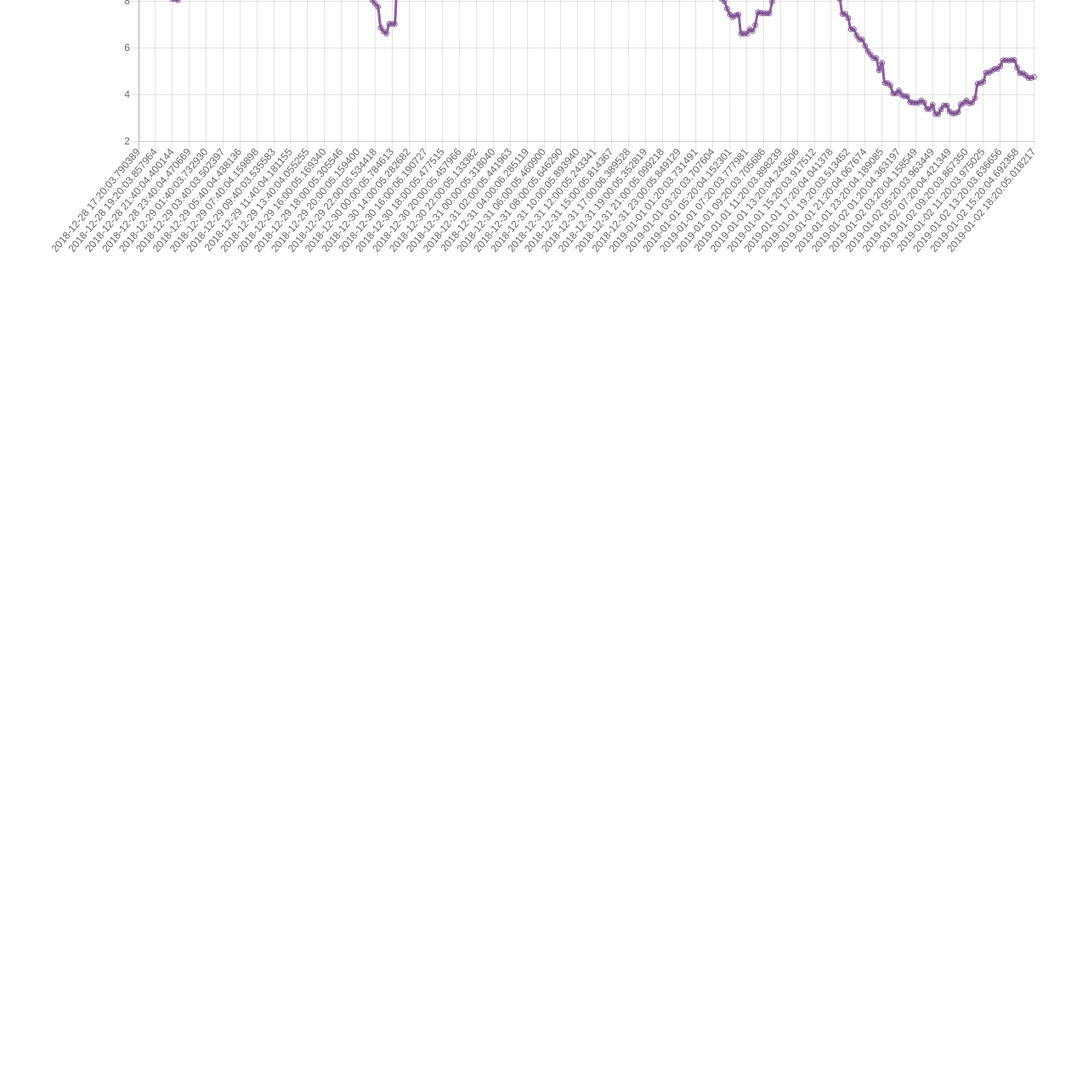
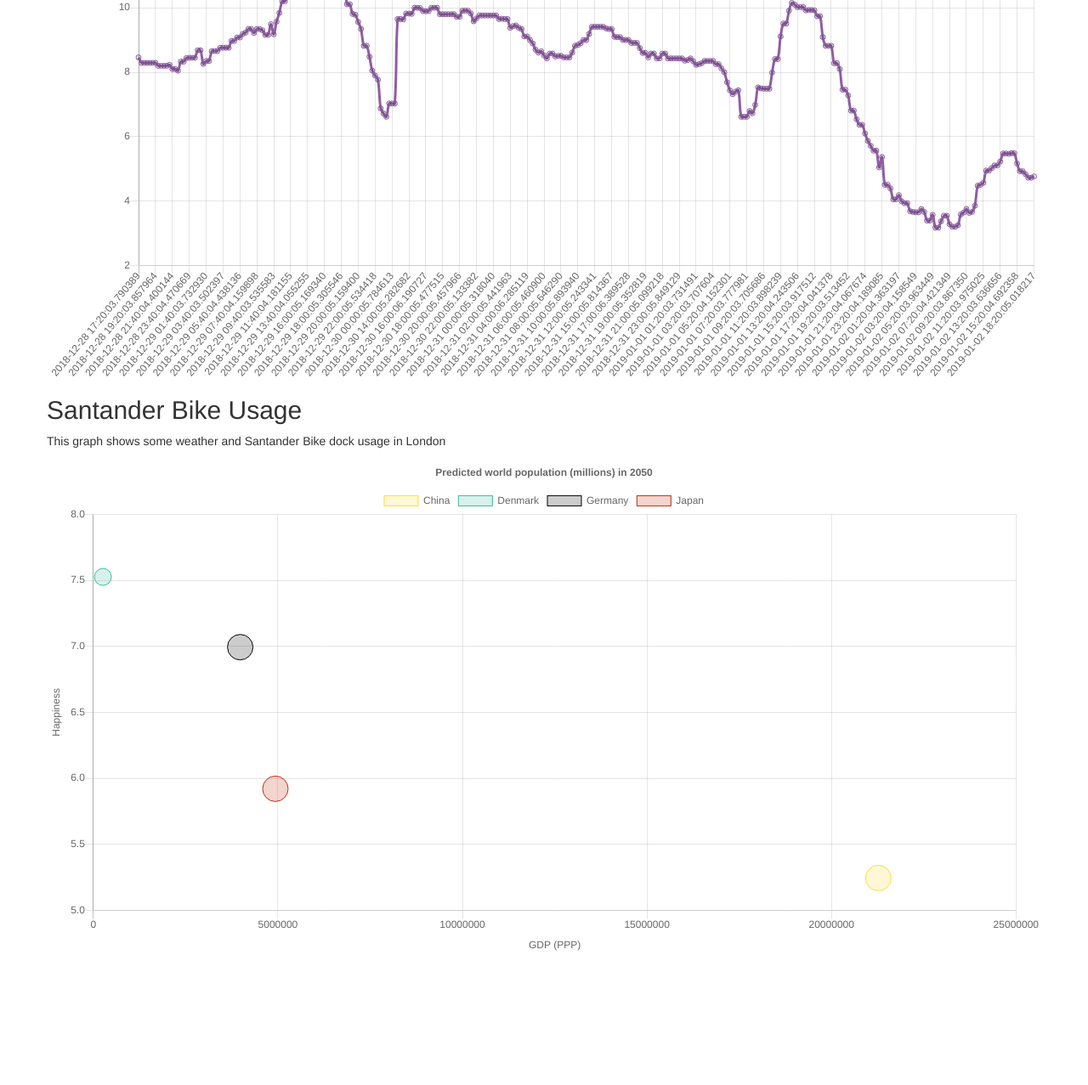
Before and after one commit to sanish96/DE4-SIOT, a plain HTML site: page index.html in a window 1280 px wide. Shown: the part 524-1801 px from the top of the page at 85% size. Before the commit the page ends 824 px from the top, so only its background shows below. Drawn offline with nearby package versions, Linux system fonts and the light colour scheme.

Commit message:
bubble map addition

```diff
--- a/index.html
+++ b/index.html
@@ -19,7 +19,7 @@
         <div>
           <h2>Santander Bike Usage</h2>
           <p> This graph shows the average Santander Bike usage over time</p>
-          <canvas id="line-chart" width="800" height="400"></canvas>
+          <canvas id="line-chart" width="800" height="500"></canvas>
             <script>
                 new Chart(document.getElementById("line-chart"), {
                   type: 'line',
@@ -47,6 +47,78 @@
                 });
             </script>
         </div>
+        <div>
+          <h2>Santander Bike Usage</h2>
+          <p> This graph shows some weather and Santander Bike dock usage in London</p>
+          <canvas id="bubble-chart" width="800" height="400"></canvas>
+            <canvas style="background-image: url({backgroundimage.jpg})"></canvas>
+            <script>
+                new Chart(document.getElementById("bubble-chart"), {
+                    type: 'bubble',
+                    data: {
+                      labels: "Africa",
+                      datasets: [
+                        {
+                          label: ["China"],
+                          backgroundColor: "rgba(255,221,50,0.2)",
+                          borderColor: "rgba(255,221,50,1)",
+                          data: [{
+                            x: 21269017,
+                            y: 5.245,
+                            r: 15
+                          }]
+                        }, {
+                          label: ["Denmark"],
+                          backgroundColor: "rgba(60,186,159,0.2)",
+                          borderColor: "rgba(60,186,159,1)",
+                          data: [{
+                            x: 258702,
+                            y: 7.526,
+                            r: 10
+                          }]
+                        }, {
+                          label: ["Germany"],
+                          backgroundColor: "rgba(0,0,0,0.2)",
+                          borderColor: "#000",
+                          data: [{
+                            x: 3979083,
+                            y: 6.994,
+                            r: 15
+                          }]
+                        }, {
+                          label: ["Japan"],
+                          backgroundColor: "rgba(193,46,12,0.2)",
+                          borderColor: "rgba(193,46,12,1)",
+                          data: [{
+                            x: 4931877,
+                            y: 5.921,
+                            r: 15
+                          }]
+                        }
+                      ]
+                    },
+                    options: {
+                      title: {
+                        display: true,
+                        text: 'Predicted world population (millions) in 2050'
+                      }, scales: {
+                        yAxes: [{
+                          scaleLabel: {
+                            display: true,
+                            labelString: "Happiness"
+                          }
+                        }],
+                        xAxes: [{
+                          scaleLabel: {
+                            display: true,
+                            labelString: "GDP (PPP)"
+                          }
+                        }]
+                      }
+                    }
+                });
+            </script>
+          </div>
       </div>
     </div>
 
```
